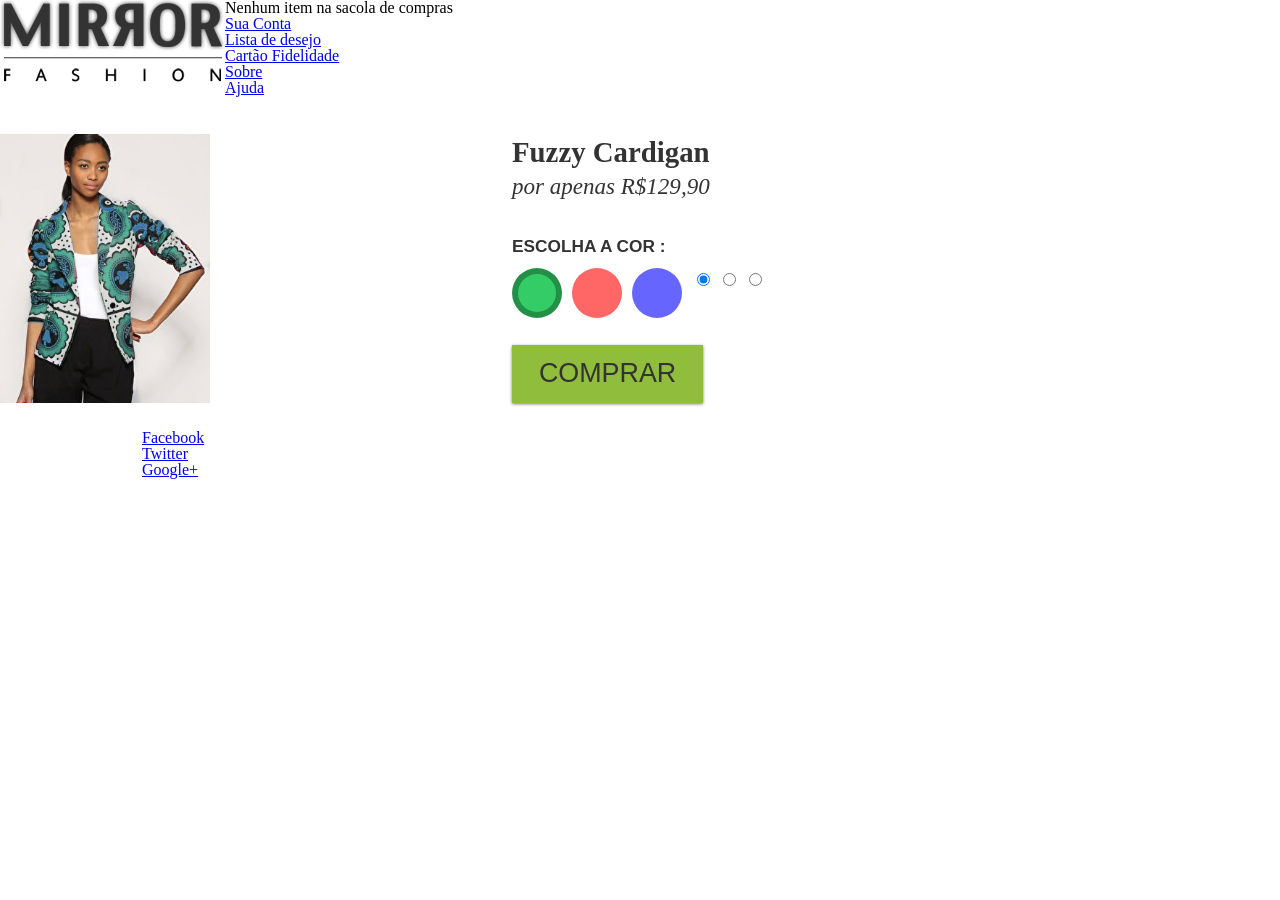
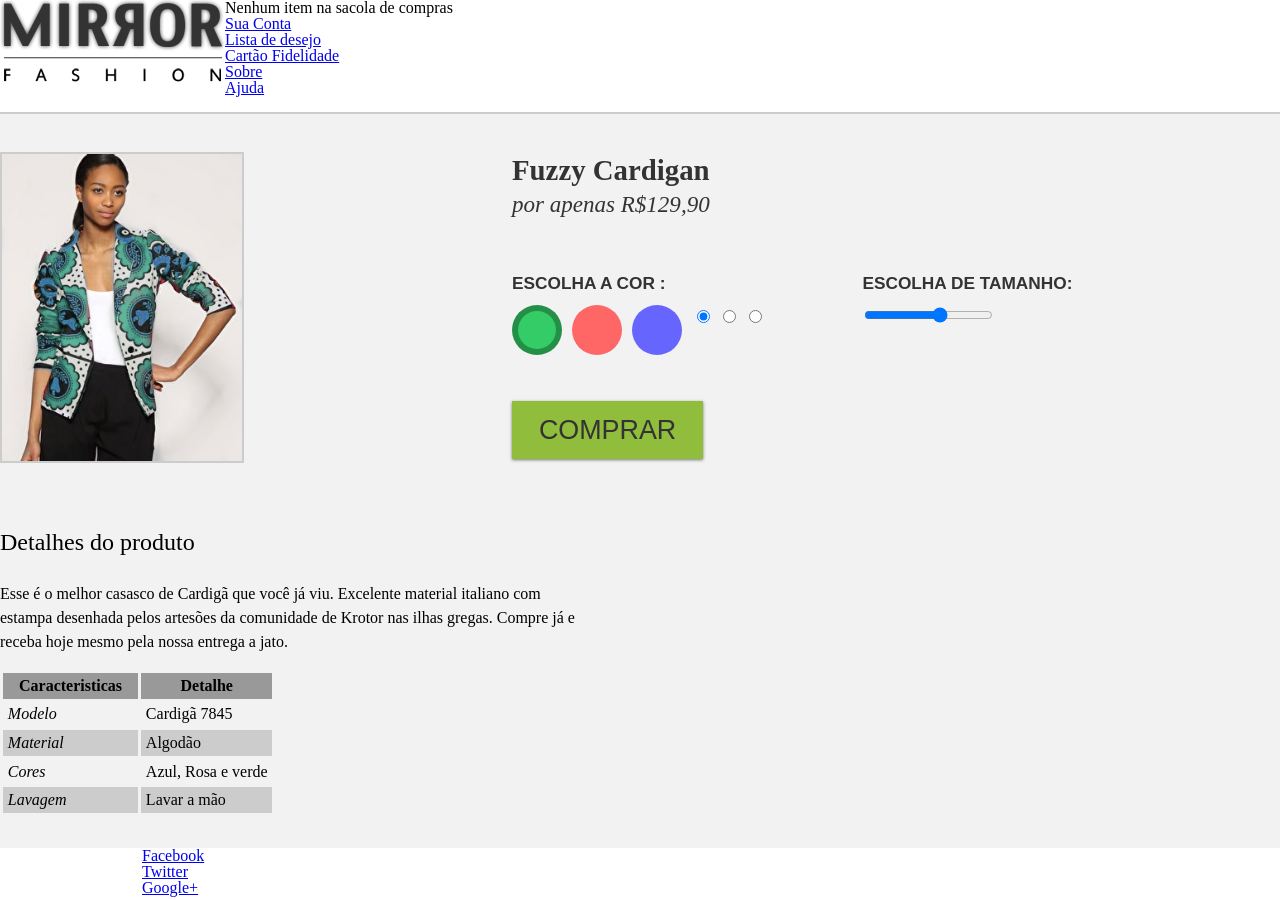
Before and after one commit to kahkp/Apostila, a plain HTML site: page produto.html in a window 1280 px wide. Before the commit the page ends 800 px from the top, so only its background shows below. Drawn offline with Linux system fonts and the light colour scheme.

Commit message:
HTML5 Input Range, Tabelas detalhes, Bootstrap e formulários html5

```diff
--- a/css/produtos.css
+++ b/css/produtos.css
@@ -131,3 +131,61 @@ label[for=azul]::after{
     margin-right: 10px;
 }
 }
+/*botãozinho de tamanho(barra)*/
+fieldset {
+    display: inline-block;
+    vertical-align: top;
+
+    margin: 1em 0;
+    min-width: 45%;
+}
+.detalhes {
+    padding: 2em 0;
+}
+.detalhes h2{
+    font-size: 1.5em;
+    line-height: 2;
+}
+.detalhes p {
+    margin: 1em 0;
+    font-size: 1em;
+    line-height: 1.5;
+    max-width: 36em;
+}
+@media (min-width> 500px) {
+    .detalhes {
+        font-size: 1.2em;
+    }
+}
+/*quadrinho com as 'listas' dos detalhes do produto*/
+table {
+    border-spacing: 0.2em;
+    border-collapse: separate;
+}
+thead {
+background-color: #999;
+}
+thead th {
+    font-weight: bold;
+    padding: 0.3em 1em;
+    text-align: center;
+}
+td {
+    padding: 0.3em;
+}
+/* seleção das tags para fazer cor sim e não */
+tr:nth-child(2n) {
+    background-color: #CCC;
+}
+td:first-child {
+    font-style: italic;
+}
+/*um quadro 'estilizado' para o fundo do produto*/
+.produto-back {
+    background-color: #F2F2F2;
+    margin-top: 1em;
+    border-top: 2px solid #CCC;
+}
+.cores label img {
+    border: 2px solid #CCC;
+}
--- a/produto.html
+++ b/produto.html
@@ -26,6 +26,7 @@
     </header>
     <!--adiciornar o conteudo da página -->
     <!--colocando a div produto dentro da div container para conf no css-->
+    <div class="produto-back">
     <div class="container">
     <div class="produto">
       <h1>Fuzzy Cardigan</h1>
@@ -49,9 +50,50 @@
             <img src="img/produtos/foto1-azul.png" alt="Produto na cor azul" />
           </label>
         </fieldset>
+        <fieldset class="tamanhos"><!--botãozinho de tamanho da blusa(barra)-->
+          <legend>Escolha de tamanho:</legend>
+          <input type="range" min="36" max="46" value="42" step="2" name="tamanho" id="tamanho">
+        </fieldset>
         <button class="comprar">Comprar</button>
       </form>
     </div>
+    <div class="detalhes">
+      <h2>Detalhes do produto</h2>
+
+      <p>Esse é o melhor casasco de Cardigã que você já viu. Excelente material
+        italiano com estampa desenhada pelos artesões da comunidade de Krotor nas ilhas gregas.
+        Compre já e receba hoje mesmo pela nossa entrega a jato.
+      </p>
+      <!--Quadrinho dos detalhes dos produtos-->
+      <table>
+        <thead>
+          <tr>
+            <th>Caracteristicas</th>
+            <th>Detalhe</th>
+          </tr>
+        </thead>
+        <tbody>
+          <tr>
+            <td>Modelo</td>
+            <td>Cardigã 7845</td>
+          </tr>
+          <tr>
+            <td>Material</td>
+            <td>Algodão</td>
+          </tr>
+          <tr>
+            <td>Cores</td>
+            <td>Azul, Rosa e verde</td>
+          </tr>
+          <tr>
+            <td>Lavagem</td>
+            <td>Lavar a mão</td>
+          </tr>
+        </tbody>
+      </table>
+    </div>
+    </div>
+  </div>
     <footer>
       <div class="container">
         <img src="img/logo-rodape.png" alt="Logo da Mirror Fashion" />
```
Also changed, not shown: checkout.html (added, +36 -0 lines).
